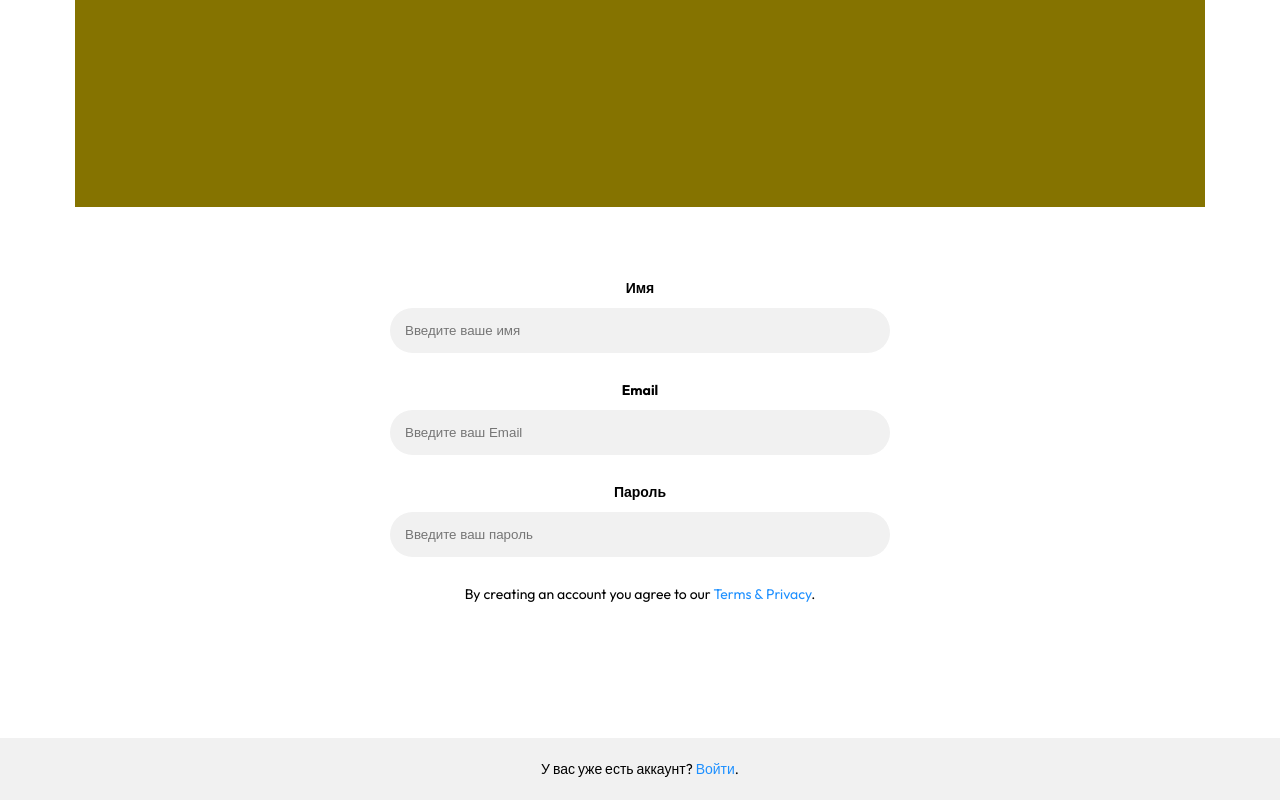
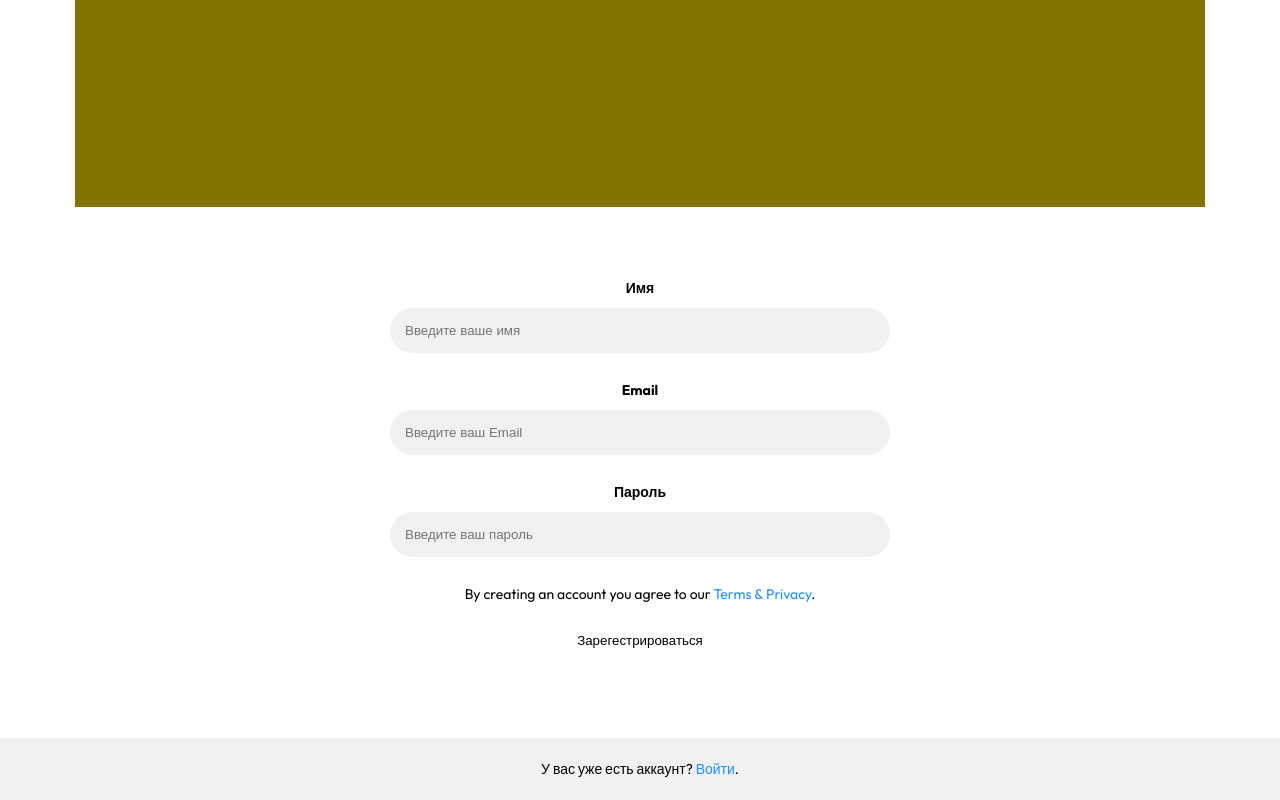
Before and after one commit to Dmitry-Aleksandrovich/backside-front, a plain HTML site: page index.html in a window 1280 px wide. In both pictures the pointer is over the button "Зарегестрироваться". Drawn offline with Linux system fonts and the light colour scheme.

Commit message:
починил ховер в регистрации

```diff
--- a/assets/css/style.css
+++ b/assets/css/style.css
@@ -348,8 +348,8 @@ input[type=text]:focus, input[type=password]:focus {
 
 .registerbtn:hover {
   opacity:1;
-  fill: #fff;
-  background-color: #fff;
+  color: #000;
+  background-color: rgb(255, 255, 255);
 }
 
 /* Add a blue text color to links */
```
